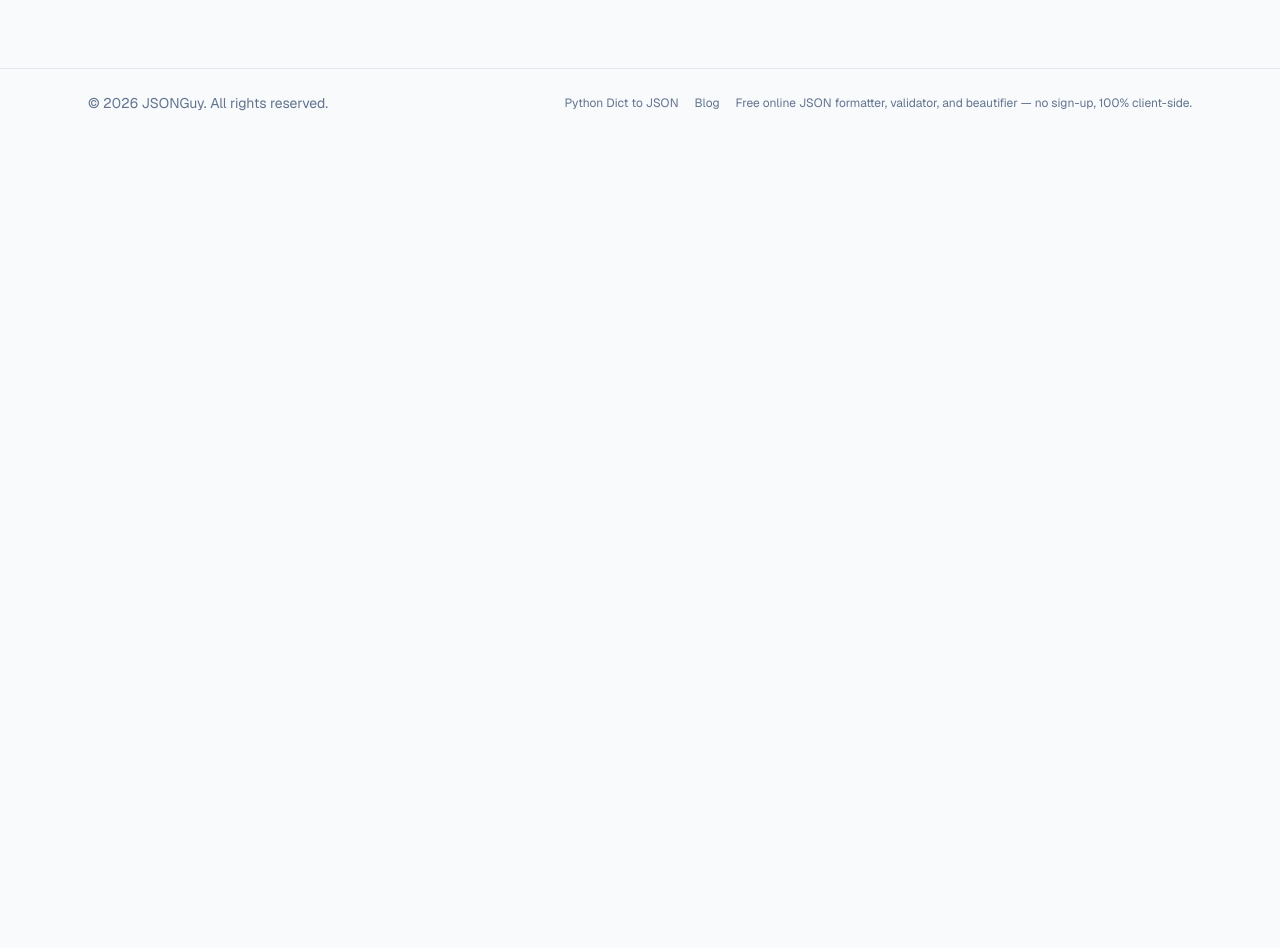
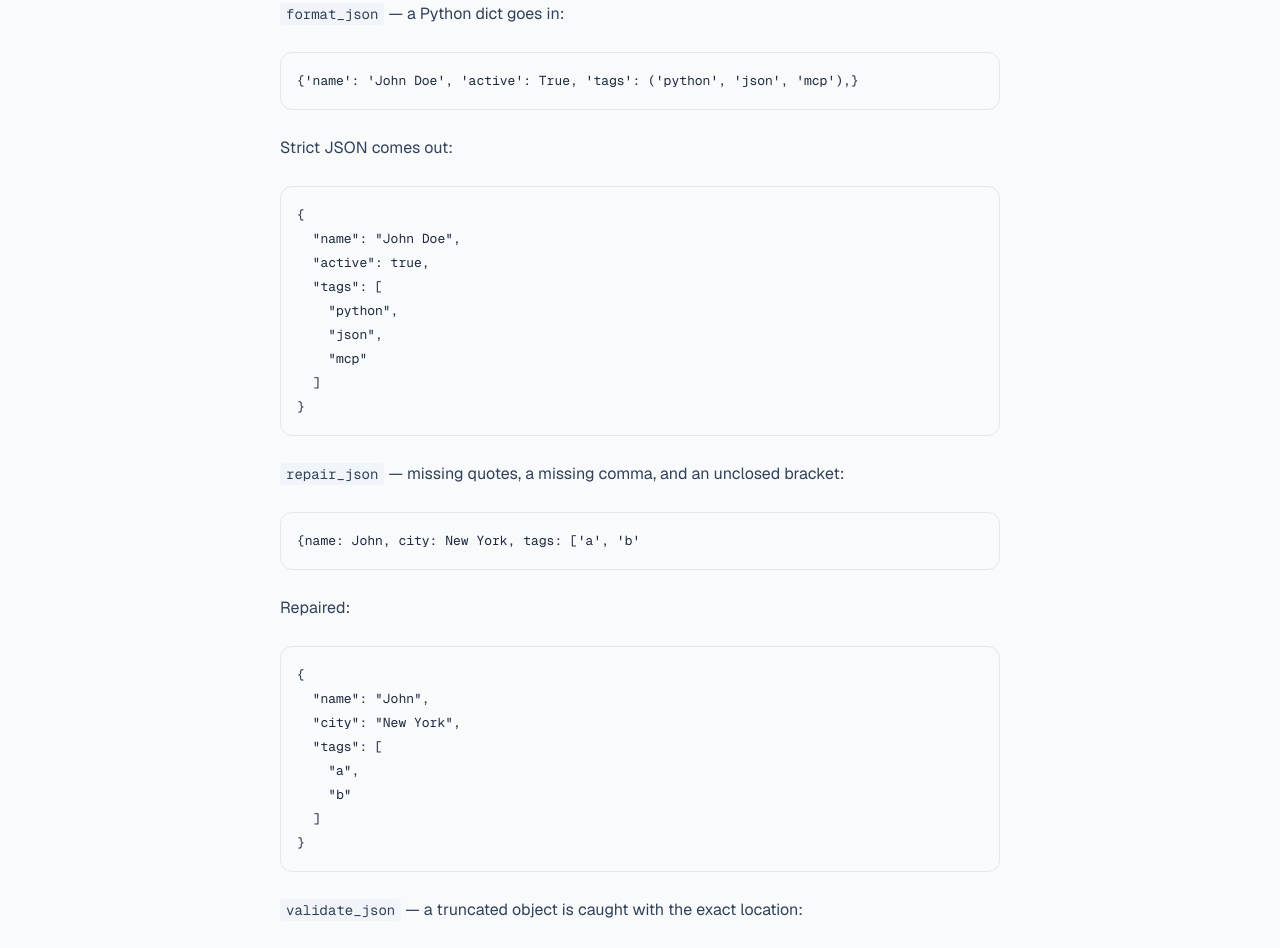
Before and after one commit to Qquanwei/json-formatter, a Next.js app: page /blog/json-formatter-mcp in a window 1280 px wide. Shown: the part 1681-2629 px from the top of the page. Before the commit the page ends 1818 px from the top, so only its background shows below. Built offline with nearby package versions, Linux system fonts and the light colour scheme.

Commit message:
feat: doc

```diff
--- a/app/blog/content/json-formatter-mcp.tsx
+++ b/app/blog/content/json-formatter-mcp.tsx
@@ -109,6 +109,58 @@ export default function JsonguyMcp() {
       </p>
 
       <h2 className="text-xl font-semibold text-slate-900 dark:text-white">
+        Real examples
+      </h2>
+
+      <p>
+        Here&apos;s the actual output each tool returns, copied straight from a
+        connected client.
+      </p>
+
+      <p>
+        <code className="rounded bg-slate-100 px-1.5 py-0.5 text-sm dark:bg-slate-800">
+          format_json
+        </code>{" "}
+        — a Python dict goes in:
+      </p>
+      <Code>{`{'name': 'John Doe', 'active': True, 'tags': ('python', 'json', 'mcp'),}`}</Code>
+      <p>Strict JSON comes out:</p>
+      <Code>{`{
+  "name": "John Doe",
+  "active": true,
+  "tags": [
+    "python",
+    "json",
+    "mcp"
+  ]
+}`}</Code>
+
+      <p>
+        <code className="rounded bg-slate-100 px-1.5 py-0.5 text-sm dark:bg-slate-800">
+          repair_json
+        </code>{" "}
+        — missing quotes, a missing comma, and an unclosed bracket:
+      </p>
+      <Code>{`{name: John, city: New York, tags: ['a', 'b'`}</Code>
+      <p>Repaired:</p>
+      <Code>{`{
+  "name": "John",
+  "city": "New York",
+  "tags": [
+    "a",
+    "b"
+  ]
+}`}</Code>
+
+      <p>
+        <code className="rounded bg-slate-100 px-1.5 py-0.5 text-sm dark:bg-slate-800">
+          validate_json
+        </code>{" "}
+        — a truncated object is caught with the exact location:
+      </p>
+      <Code>{`{"valid": false, "message": "invalid end of input", "line": 1, "column": 18}`}</Code>
+
+      <h2 className="text-xl font-semibold text-slate-900 dark:text-white">
         Try it
       </h2>
 
```
